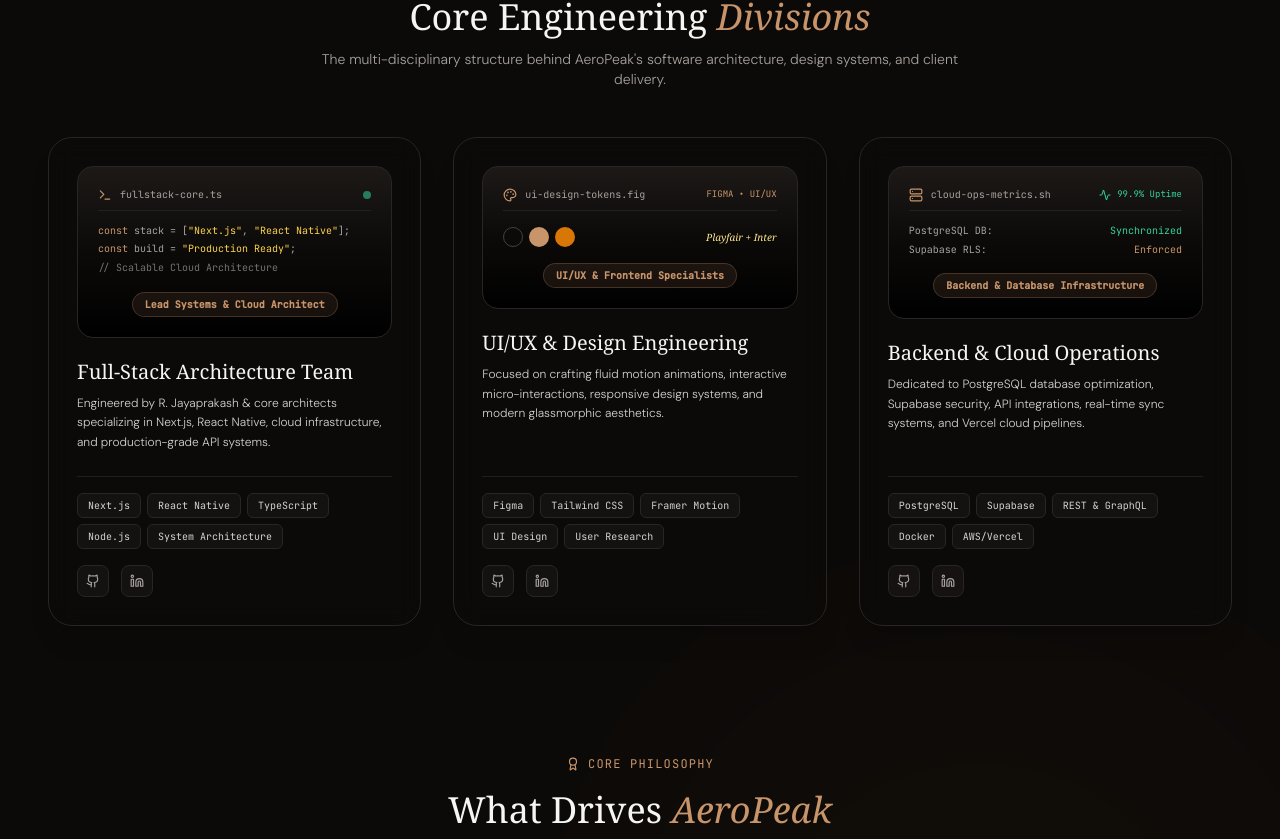
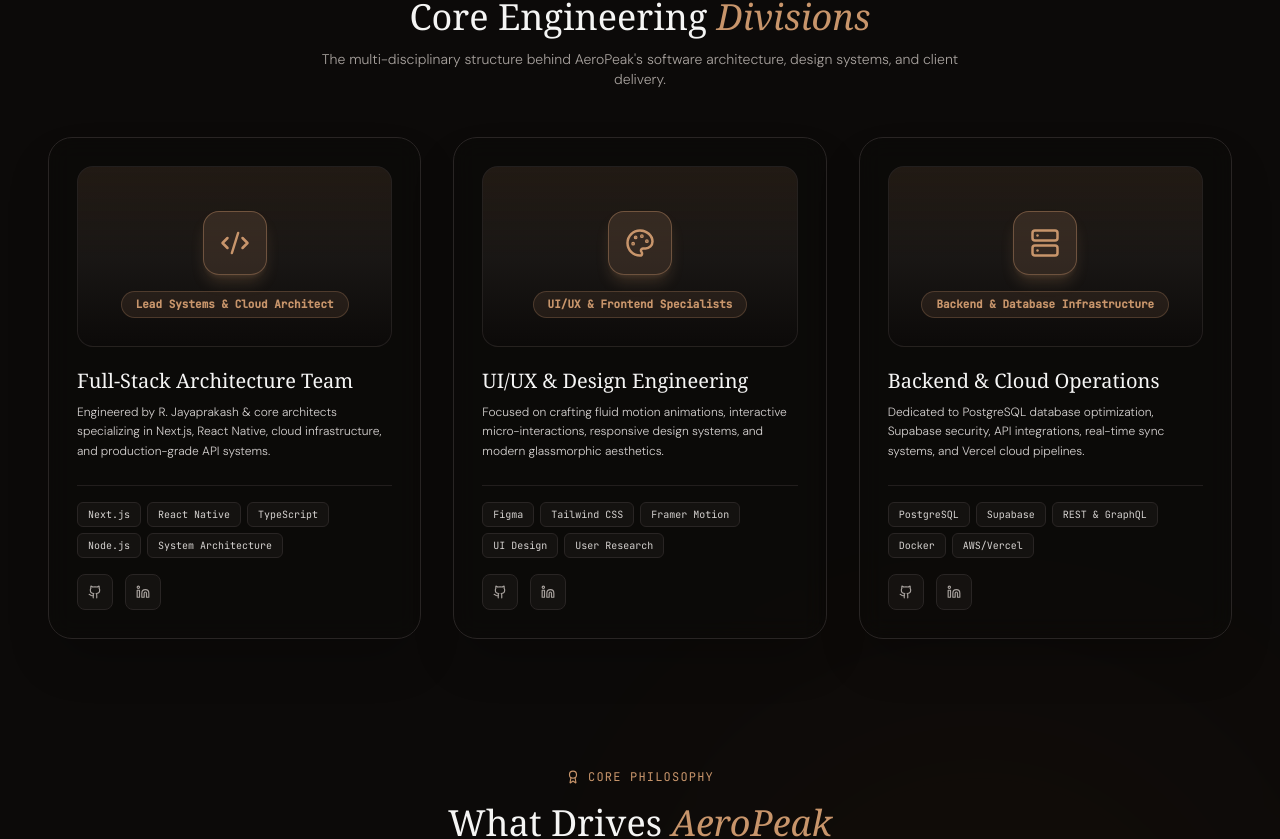
Before and after one commit to 19jayaprakash/Portfolio, a Next.js app: page /about in a window 1280 px wide. Shown: the part 1383-2222 px from the top of the page. Built offline with nearby package versions, Linux system fonts and the light colour scheme; no server answers.

Commit message:
Update browser favicon and navbar/footer logo to Logo2.png, redesign core engineering division cards with glowing 3D tokens

```diff
--- a/components/layout/Footer.tsx
+++ b/components/layout/Footer.tsx
@@ -3,7 +3,7 @@ import { useState, useEffect, useCallback } from "react";
 import { motion } from "framer-motion";
 import { Github, Linkedin, Twitter, Mail, ArrowUpRight, Heart, Phone, MessageSquare } from "lucide-react";
 import Image from "next/image";
-import logo from "../../public/Logo.png";
+import logo from "../../public/Logo2.png";
 import Link from "next/link";
 import { useDataRefresh } from "@/lib/useDataRefresh";
 
--- a/components/layout/Navbar.tsx
+++ b/components/layout/Navbar.tsx
@@ -4,7 +4,7 @@ import { motion, AnimatePresence } from "framer-motion";
 import { useTheme } from "next-themes";
 import { Sun, Moon, Menu, X } from "lucide-react";
 import Image from "next/image";
-import logo from "../../public/Logo.png";
+import logo from "../../public/Logo2.png";
 import Link from "next/link";
 
 const navLinks = [
--- a/components/sections/AboutPageContent.tsx
+++ b/components/sections/AboutPageContent.tsx
@@ -203,31 +203,24 @@ export default function AboutPageContent() {
           <div className="grid md:grid-cols-3 gap-8">
             {/* CARD 1: Full-Stack Architecture Team */}
             <motion.div
-              whileHover={{ y: -6 }}
+              whileHover={{ y: -8 }}
               transition={{ duration: 0.3 }}
-              className="p-7 rounded-3xl border border-stone-800 bg-stone-950/60 backdrop-blur-md flex flex-col justify-between space-y-6 hover:border-[rgba(200,149,107,0.5)] transition-all duration-300 group shadow-xl"
+              className="p-7 rounded-3xl border border-stone-800 bg-stone-950/60 backdrop-blur-md flex flex-col justify-between space-y-6 hover:border-[rgba(200,149,107,0.5)] transition-all duration-300 group shadow-2xl relative overflow-hidden"
             >
               <div className="space-y-5">
-                {/* Visual Graphic Header — Terminal Code Widget */}
-                <div className="p-5 rounded-2xl border border-stone-800 bg-gradient-to-b from-stone-900 via-stone-950 to-black space-y-3 relative overflow-hidden group-hover:border-[rgba(200,149,107,0.4)] transition-all">
-                  <div className="flex items-center justify-between border-b border-stone-800/80 pb-2">
-                    <div className="flex items-center gap-2">
-                      <Terminal size={14} className="text-[#C8956B]" />
-                      <span className="text-[10px] font-mono text-stone-400">fullstack-core.ts</span>
-                    </div>
-                    <span className="w-2 h-2 rounded-full bg-emerald-400 animate-pulse" />
+                {/* Visual Graphic Header Banner */}
+                <div className="p-7 rounded-2xl border border-stone-800/80 bg-gradient-to-b from-[rgba(200,149,107,0.12)] via-stone-900/90 to-stone-950 flex flex-col items-center justify-center text-center space-y-4 relative overflow-hidden group-hover:border-[rgba(200,149,107,0.4)] transition-all">
+
+                  {/* Subtle Background Icon Glow */}
+                  <div className="absolute inset-0 bg-radial-gradient from-[rgba(200,149,107,0.2)] to-transparent pointer-events-none opacity-40 group-hover:opacity-80 transition-opacity" />
+
+                  {/* 3D Glowing Icon Token */}
+                  <div className="w-16 h-16 rounded-2xl bg-[rgba(200,149,107,0.15)] border border-[rgba(200,149,107,0.4)] text-[#C8956B] flex items-center justify-center shadow-lg shadow-[rgba(200,149,107,0.2)] group-hover:scale-110 transition-transform duration-300 relative z-10">
+                    <Code2 size={30} />
                   </div>
 
-                  <div className="font-mono text-[10px] leading-relaxed text-stone-400 space-y-0.5">
-                    <div><span className="text-[#C8956B]">const</span> stack = [<span className="text-amber-300">&quot;Next.js&quot;</span>, <span className="text-amber-300">&quot;React Native&quot;</span>];</div>
-                    <div><span className="text-[#C8956B]">const</span> build = <span className="text-amber-300">&quot;Production Ready&quot;</span>;</div>
-                    <div className="text-stone-500">// Scalable Cloud Architecture</div>
-                  </div>
-
-                  <div className="pt-1 flex justify-center">
-                    <div className="text-[10px] font-mono text-[#C8956B] font-bold bg-[rgba(200,149,107,0.1)] px-3 py-1 rounded-full border border-[rgba(200,149,107,0.25)]">
-                      Lead Systems &amp; Cloud Architect
-                    </div>
+                  <div className="text-[11px] font-mono text-[#C8956B] font-bold bg-[rgba(200,149,107,0.1)] px-3.5 py-1 rounded-full border border-[rgba(200,149,107,0.25)] relative z-10">
+                    Lead Systems &amp; Cloud Architect
                   </div>
                 </div>
 
@@ -259,7 +252,7 @@ export default function AboutPageContent() {
                     href="https://github.com/19jayaprakash"
                     target="_blank"
                     rel="noopener noreferrer"
-                    className="p-2 rounded-lg border border-stone-800 bg-stone-900/60 text-stone-400 hover:text-[#C8956B] hover:border-[rgba(200,149,107,0.4)] transition-all"
+                    className="p-2.5 rounded-lg border border-stone-800 bg-stone-900/60 text-stone-400 hover:text-[#C8956B] hover:border-[rgba(200,149,107,0.4)] transition-all"
                   >
                     <Github size={14} />
                   </a>
@@ -267,7 +260,7 @@ export default function AboutPageContent() {
                     href="https://www.linkedin.com/in/jayaprakash-r-218968310/"
                     target="_blank"
                     rel="noopener noreferrer"
-                    className="p-2 rounded-lg border border-stone-800 bg-stone-900/60 text-stone-400 hover:text-[#C8956B] hover:border-[rgba(200,149,107,0.4)] transition-all"
+                    className="p-2.5 rounded-lg border border-stone-800 bg-stone-900/60 text-stone-400 hover:text-[#C8956B] hover:border-[rgba(200,149,107,0.4)] transition-all"
                   >
                     <Linkedin size={14} />
                   </a>
@@ -277,37 +270,24 @@ export default function AboutPageContent() {
 
             {/* CARD 2: UI/UX & Design Engineering */}
             <motion.div
-              whileHover={{ y: -6 }}
+              whileHover={{ y: -8 }}
               transition={{ duration: 0.3 }}
-              className="p-7 rounded-3xl border border-stone-800 bg-stone-950/60 backdrop-blur-md flex flex-col justify-between space-y-6 hover:border-[rgba(200,149,107,0.5)] transition-all duration-300 group shadow-xl"
+              className="p-7 rounded-3xl border border-stone-800 bg-stone-950/60 backdrop-blur-md flex flex-col justify-between space-y-6 hover:border-[rgba(200,149,107,0.5)] transition-all duration-300 group shadow-2xl relative overflow-hidden"
             >
               <div className="space-y-5">
-                {/* Visual Graphic Header — Design Tokens & UI Layout Widget */}
-                <div className="p-5 rounded-2xl border border-stone-800 bg-gradient-to-b from-stone-900 via-stone-950 to-black space-y-3 relative overflow-hidden group-hover:border-[rgba(200,149,107,0.4)] transition-all">
-                  <div className="flex items-center justify-between border-b border-stone-800/80 pb-2">
-                    <div className="flex items-center gap-2">
-                      <Palette size={14} className="text-[#C8956B]" />
-                      <span className="text-[10px] font-mono text-stone-400">ui-design-tokens.fig</span>
-                    </div>
-                    <span className="text-[9px] font-mono text-[#C8956B]">FIGMA • UI/UX</span>
+                {/* Visual Graphic Header Banner */}
+                <div className="p-7 rounded-2xl border border-stone-800/80 bg-gradient-to-b from-[rgba(200,149,107,0.12)] via-stone-900/90 to-stone-950 flex flex-col items-center justify-center text-center space-y-4 relative overflow-hidden group-hover:border-[rgba(200,149,107,0.4)] transition-all">
+
+                  {/* Subtle Background Icon Glow */}
+                  <div className="absolute inset-0 bg-radial-gradient from-[rgba(200,149,107,0.2)] to-transparent pointer-events-none opacity-40 group-hover:opacity-80 transition-opacity" />
+
+                  {/* 3D Glowing Icon Token */}
+                  <div className="w-16 h-16 rounded-2xl bg-[rgba(200,149,107,0.15)] border border-[rgba(200,149,107,0.4)] text-[#C8956B] flex items-center justify-center shadow-lg shadow-[rgba(200,149,107,0.2)] group-hover:scale-110 transition-transform duration-300 relative z-10">
+                    <Palette size={30} />
                   </div>
 
-                  {/* Swatch & Grid layout preview */}
-                  <div className="flex items-center justify-between pt-1">
-                    <div className="flex gap-1.5">
-                      <div className="w-5 h-5 rounded-full bg-[#0c0a09] border border-stone-700" />
-                      <div className="w-5 h-5 rounded-full bg-[#C8956B]" />
-                      <div className="w-5 h-5 rounded-full bg-[#d97706]" />
-                    </div>
-                    <div className="text-[10px] font-serif italic text-amber-200">
-                      Playfair + Inter
-                    </div>
-                  </div>
-
-                  <div className="pt-1 flex justify-center">
-                    <div className="text-[10px] font-mono text-[#C8956B] font-bold bg-[rgba(200,149,107,0.1)] px-3 py-1 rounded-full border border-[rgba(200,149,107,0.25)]">
-                      UI/UX &amp; Frontend Specialists
-                    </div>
+                  <div className="text-[11px] font-mono text-[#C8956B] font-bold bg-[rgba(200,149,107,0.1)] px-3.5 py-1 rounded-full border border-[rgba(200,149,107,0.25)] relative z-10">
+                    UI/UX &amp; Frontend Specialists
                   </div>
                 </div>
 
@@ -339,7 +319,7 @@ export default function AboutPageContent() {
                     href="https://github.com"
                     target="_blank"
                     rel="noopener noreferrer"
-                    className="p-2 rounded-lg border border-stone-800 bg-stone-900/60 text-stone-400 hover:text-[#C8956B] hover:border-[rgba(200,149,107,0.4)] transition-all"
+                    className="p-2.5 rounded-lg border border-stone-800 bg-stone-900/60 text-stone-400 hover:text-[#C8956B] hover:border-[rgba(200,149,107,0.4)] transition-all"
                   >
                     <Github size={14} />
                   </a>
@@ -347,7 +327,7 @@ export default function AboutPageContent() {
                     href="https://linkedin.com"
                     target="_blank"
                     rel="noopener noreferrer"
-                    className="p-2 rounded-lg border border-stone-800 bg-stone-900/60 text-stone-400 hover:text-[#C8956B] hover:border-[rgba(200,149,107,0.4)] transition-all"
+                    className="p-2.5 rounded-lg border border-stone-800 bg-stone-900/60 text-stone-400 hover:text-[#C8956B] hover:border-[rgba(200,149,107,0.4)] transition-all"
                   >
                     <Linkedin size={14} />
                   </a>
@@ -357,39 +337,24 @@ export default function AboutPageContent() {
 
             {/* CARD 3: Backend & Cloud Operations */}
             <motion.div
-              whileHover={{ y: -6 }}
+              whileHover={{ y: -8 }}
               transition={{ duration: 0.3 }}
-              className="p-7 rounded-3xl border border-stone-800 bg-stone-950/60 backdrop-blur-md flex flex-col justify-between space-y-6 hover:border-[rgba(200,149,107,0.5)] transition-all duration-300 group shadow-xl"
+              className="p-7 rounded-3xl border border-stone-800 bg-stone-950/60 backdrop-blur-md flex flex-col justify-between space-y-6 hover:border-[rgba(200,149,107,0.5)] transition-all duration-300 group shadow-2xl relative overflow-hidden"
             >
               <div className="space-y-5">
-                {/* Visual Graphic Header — Cloud & Database Metrics Widget */}
-                <div className="p-5 rounded-2xl border border-stone-800 bg-gradient-to-b from-stone-900 via-stone-950 to-black space-y-3 relative overflow-hidden group-hover:border-[rgba(200,149,107,0.4)] transition-all">
-                  <div className="flex items-center justify-between border-b border-stone-800/80 pb-2">
-                    <div className="flex items-center gap-2">
-                      <Server size={14} className="text-[#C8956B]" />
-                      <span className="text-[10px] font-mono text-stone-400">cloud-ops-metrics.sh</span>
-                    </div>
-                    <div className="flex items-center gap-1.5">
-                      <Activity size={12} className="text-emerald-400" />
-                      <span className="text-[9px] font-mono text-emerald-400">99.9% Uptime</span>
-                    </div>
+                {/* Visual Graphic Header Banner */}
+                <div className="p-7 rounded-2xl border border-stone-800/80 bg-gradient-to-b from-[rgba(200,149,107,0.12)] via-stone-900/90 to-stone-950 flex flex-col items-center justify-center text-center space-y-4 relative overflow-hidden group-hover:border-[rgba(200,149,107,0.4)] transition-all">
+
+                  {/* Subtle Background Icon Glow */}
+                  <div className="absolute inset-0 bg-radial-gradient from-[rgba(200,149,107,0.2)] to-transparent pointer-events-none opacity-40 group-hover:opacity-80 transition-opacity" />
+
+                  {/* 3D Glowing Icon Token */}
+                  <div className="w-16 h-16 rounded-2xl bg-[rgba(200,149,107,0.15)] border border-[rgba(200,149,107,0.4)] text-[#C8956B] flex items-center justify-center shadow-lg shadow-[rgba(200,149,107,0.2)] group-hover:scale-110 transition-transform duration-300 relative z-10">
+                    <Server size={30} />
                   </div>
 
-                  <div className="font-mono text-[10px] text-stone-400 space-y-1">
-                    <div className="flex justify-between">
-                      <span>PostgreSQL DB:</span>
-                      <span className="text-emerald-400">Synchronized</span>
-                    </div>
-                    <div className="flex justify-between">
-                      <span>Supabase RLS:</span>
-                      <span className="text-[#C8956B]">Enforced</span>
-                    </div>
-                  </div>
-
-                  <div className="pt-1 flex justify-center">
-                    <div className="text-[10px] font-mono text-[#C8956B] font-bold bg-[rgba(200,149,107,0.1)] px-3 py-1 rounded-full border border-[rgba(200,149,107,0.25)]">
-                      Backend &amp; Database Infrastructure
-                    </div>
+                  <div className="text-[11px] font-mono text-[#C8956B] font-bold bg-[rgba(200,149,107,0.1)] px-3.5 py-1 rounded-full border border-[rgba(200,149,107,0.25)] relative z-10">
+                    Backend &amp; Database Infrastructure
                   </div>
                 </div>
 
@@ -421,7 +386,7 @@ export default function AboutPageContent() {
                     href="https://github.com"
                     target="_blank"
                     rel="noopener noreferrer"
-                    className="p-2 rounded-lg border border-stone-800 bg-stone-900/60 text-stone-400 hover:text-[#C8956B] hover:border-[rgba(200,149,107,0.4)] transition-all"
+                    className="p-2.5 rounded-lg border border-stone-800 bg-stone-900/60 text-stone-400 hover:text-[#C8956B] hover:border-[rgba(200,149,107,0.4)] transition-all"
                   >
                     <Github size={14} />
                   </a>
@@ -429,7 +394,7 @@ export default function AboutPageContent() {
                     href="https://linkedin.com"
                     target="_blank"
                     rel="noopener noreferrer"
-                    className="p-2 rounded-lg border border-stone-800 bg-stone-900/60 text-stone-400 hover:text-[#C8956B] hover:border-[rgba(200,149,107,0.4)] transition-all"
+                    className="p-2.5 rounded-lg border border-stone-800 bg-stone-900/60 text-stone-400 hover:text-[#C8956B] hover:border-[rgba(200,149,107,0.4)] transition-all"
                   >
                     <Linkedin size={14} />
                   </a>
```
Also changed, not shown: app/layout.tsx (+3 -3 lines), public/Logo2.png.
